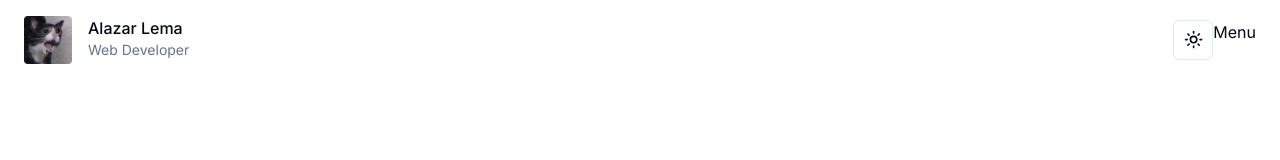
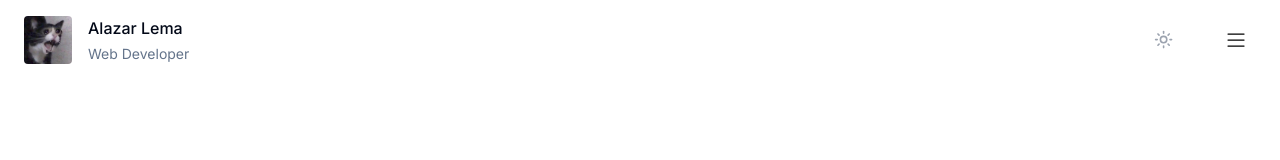
Before and after one commit to Alazar351/personal-website, a Next.js app: page / in a window 1280 px wide. Shown: the top 160 px of the page. Built offline with nearby package versions, Linux system fonts and the light colour scheme.

Commit message:
Icons in place

```diff
--- a/components/Nav.tsx
+++ b/components/Nav.tsx
@@ -1,8 +1,8 @@
 import Image from "next/image";
-import { ModeToggle } from "./toggle";
+import { ModeToggle } from "./ui/toggleMode";
 export default function Nav() {
   return (
-    <div className="flex justify-between items-center px-6 py-4">
+    <div className="flex items-center justify-between px-6 py-4">
       <div className="flex gap-4">
         <Image
           className="rounded"
@@ -13,14 +13,17 @@ export default function Nav() {
         />
         <div>
           <p className="font-medium">Alazar Lema</p>
-          <p className="text-sm text-muted-foreground">Web Developer</p>
+          <p className="mt-1 text-sm text-muted-foreground">Web Developer</p>
         </div>
       </div>
-      <div className="flex">
+      <div className="flex gap-8">
         <ModeToggle />
-        <nav>
+        <button className="flex w-10 items-center justify-center rounded  hover:bg-gray-100">
+          <img src="/menu.svg" width={24} height={24} alt="Menu open button" />
+        </button>
+        <nav className="hidden">
           <ul>
-            <li>Menu</li>
+            <li></li>
           </ul>
         </nav>
       </div>
--- a/components/toggle.tsx
+++ b/components/ui/toggleMode.tsx
@@ -18,8 +18,12 @@ export function ModeToggle() {
   return (
     <DropdownMenu>
       <DropdownMenuTrigger asChild>
-        <Button variant="outline" size="icon">
-          <Sun className="h-[1.2rem] w-[1.2rem] rotate-0 scale-100 transition-all dark:-rotate-90 dark:scale-0" />
+        <Button
+          className="rounded-full text-gray-400 hover:bg-gray-100 hover:text-gray-400"
+          variant="ghost"
+          size="icon"
+        >
+          <Sun className=" h-[1.2rem] w-[1.2rem] rotate-0 scale-100 transition-all dark:-rotate-90 dark:scale-0" />
           <Moon className="absolute h-[1.2rem] w-[1.2rem] rotate-90 scale-0 transition-all dark:rotate-0 dark:scale-100" />
           <span className="sr-only">Toggle theme</span>
         </Button>
```
Also changed, not shown: public/menu.svg (added).
